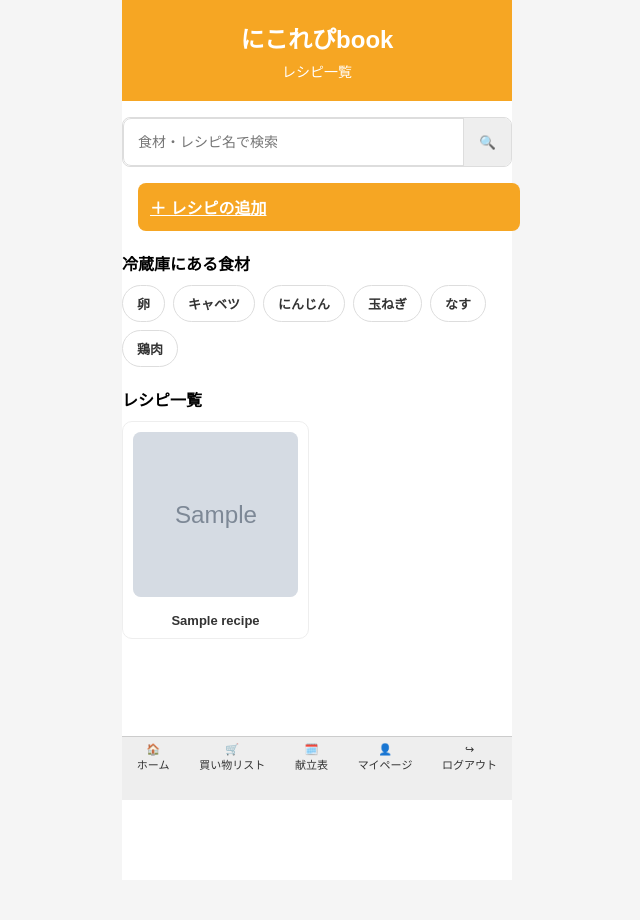
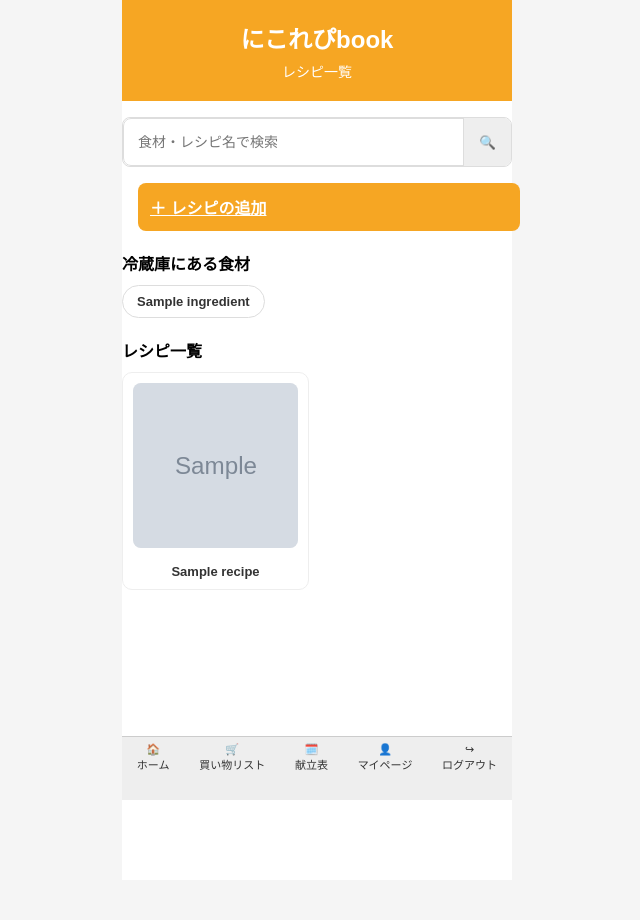
Before and after one commit to kann1025/nikorepibook, a Django app: page / in a window 1280 px wide. Shown: the top 920 px of the page, without its empty margins (323-963 px from the left). Run offline with Django 5.2, Linux system fonts and the light colour scheme; a user stored in the database is signed in; tables that the repository leaves empty hold one stand-in row (values such as "Sample post"); grey boxes marked "Sample" are stand-in pictures.

Commit message:
材料タグを登録済み食材から表示

```diff
--- a/nikorepibook/app/static/style.css
+++ b/nikorepibook/app/static/style.css
@@ -1445,3 +1445,15 @@ form .main-image-upload {
   color: #777;
   font-size: 14px;
 }
+
+.ingredient-tags a.active-tag {
+  background: #fff3d6;
+  border-color: #f6a623;
+  color: #d46a00;
+}
+
+.empty-ingredient-message {
+  margin: 8px 0;
+  color: #777;
+  font-size: 13px;
+}
--- a/nikorepibook/app/templates/app/home.html
+++ b/nikorepibook/app/templates/app/home.html
@@ -24,12 +24,18 @@
   <section class="ingredients">
     <h2>冷蔵庫にある食材</h2>
     <div class="ingredient-tags">
-      <a href="{% url 'home' %}?ingredient=卵">卵</a>
-      <a href="{% url 'home' %}?ingredient=キャベツ">キャベツ</a>
-      <a href="{% url 'home' %}?ingredient=にんじん">にんじん</a>
-      <a href="{% url 'home' %}?ingredient=玉ねぎ">玉ねぎ</a>
-      <a href="{% url 'home' %}?ingredient=なす">なす</a>
-      <a href="{% url 'home' %}?ingredient=鶏肉">鶏肉</a>
+      {% for tag in ingredient_tags %}
+       <a
+         href="{% url 'home' %}?ingredient={{ tag }}"
+         class="{% if ingredient == tag %}active-tag{% endif %}"
+       >
+         {{ tag }}
+       </a>
+      {% empty %}
+       <p class="empty-ingredient-message">
+        まだ材料が登録されていません
+       </p>
+      {% endfor %}
     </div>
 
     {% if ingredient %}
--- a/nikorepibook/app/views.py
+++ b/nikorepibook/app/views.py
@@ -40,10 +40,20 @@ def home(request):
 
         recipes = recipes.filter(id__in=recipe_ids)
 
+    ingredient_tags = Ingredient.objects.filter(
+        recipe__user=request.user
+    ).exclude(
+        name=""
+    ).values_list(
+        "name",
+        flat=True
+    ).distinct()
+
     return render(request,"app/home.html",{
         "recipes":recipes,
         "keyword": keyword,
         "ingredient": ingredient,
+        "ingredient_tags": ingredient_tags,
         })
 
 def signup_view(request):
```
